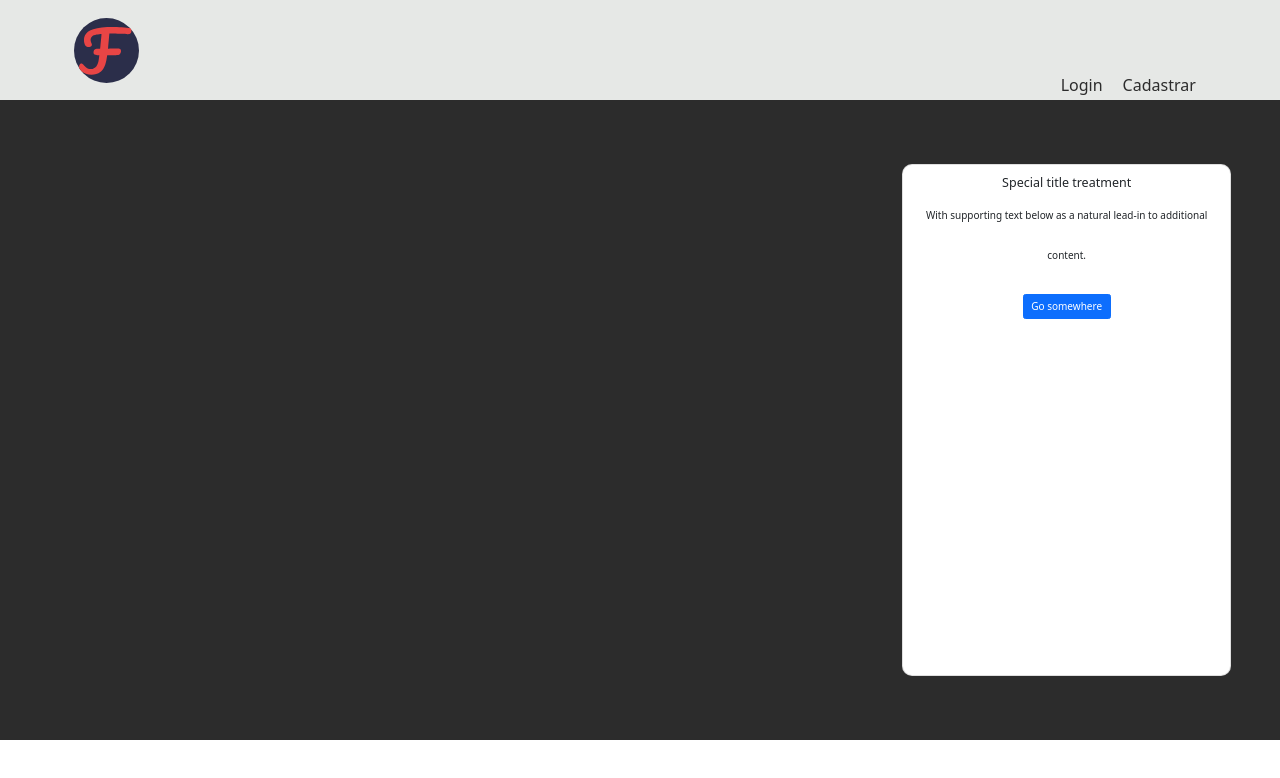
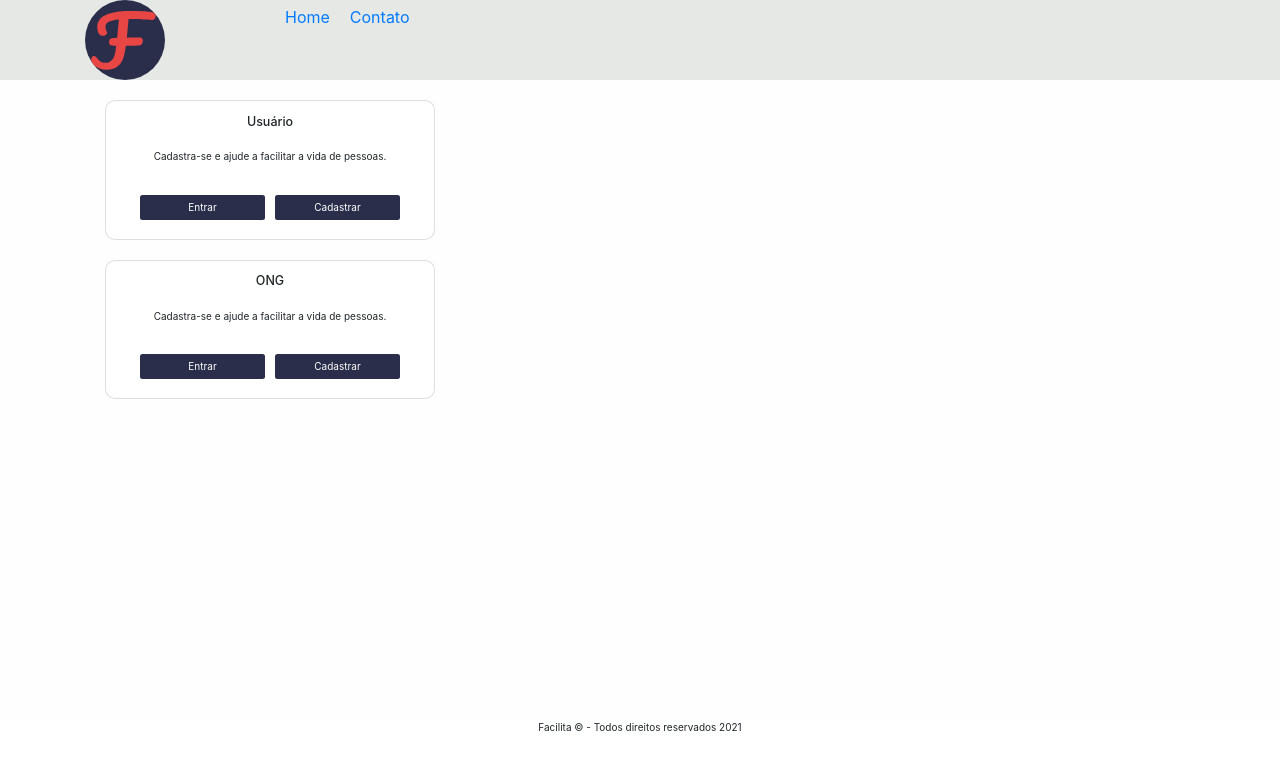
Before and after one commit to yurimoura25/facilita-front, a React (Create React App) app: page / in a window 1280 px wide. Shown: the top 778 px of the page. Built offline with nearby package versions, Linux system fonts and the light colour scheme.

Commit message:
Adicionado Context

```diff
--- a/package.json
+++ b/package.json
@@ -6,10 +6,11 @@
     "@testing-library/jest-dom": "^5.11.4",
     "@testing-library/react": "^11.1.0",
     "@testing-library/user-event": "^12.1.10",
-    "bootstrap": "^5.0.0-beta3",
+    "bootstrap": "^4.6.0",
     "formik": "^2.2.6",
     "jquery": "^3.6.0",
     "react": "^17.0.2",
+    "react-bootstrap": "^1.5.2",
     "react-dom": "^17.0.2",
     "react-router-dom": "^5.2.0",
     "react-scripts": "4.0.3",
--- a/src/App.js
+++ b/src/App.js
@@ -1,46 +1,75 @@
-import React from "react";
-import "./css/Home.css";
+import React, {useContext} from "react";
 import "./css/App.css";
+import Home from "./components/Home"
+import UserContext, {UserProvider} from './contexts/UserContext'
+import Cadastro from './components/forms/Cadastro';
+import Login from './components/forms/Login';
+
+
 import { BrowserRouter as Router, Switch, Route, Link } from "react-router-dom";
+import Container from "react-bootstrap/Container";
+import Row from "react-bootstrap/Row";
+import Col from "react-bootstrap/Col";
+import Nav from "react-bootstrap/Nav";
 
 function App() {
   return (
-    <Router>
+  <UserProvider>
       <div className="App">
-        <div className="page container-fluid">
-          <div className="header row align-items-center">
-            <div className="col-lg-2 col" id="logo">
-              <img
-                alt="Logo do site"
-                src={`${process.env.PUBLIC_URL}/img/logo.svg`}
-              />
-            </div>
-            <div className="col-lg-10 col justify-content-end">
-              <h1>Login</h1>
-              <h1>Cadastrar</h1>
-            </div>
-          </div>
-          <div className="content row">
-            <div class="col-sm-8"> </div>
-            <div class="login-cadastro col-sm-4">
-              <div class="card">
-                <div class="card-body">
-                  <h5 class="card-title">Special title treatment</h5>
-                  <p class="card-text">
-                    With supporting text below as a natural lead-in to
-                    additional content.
-                  </p>
-                  <a href="#" class="btn btn-primary">
-                    Go somewhere
-                  </a>
-                </div>
-              </div>
-            </div>
-          </div>
-        </div>
+          <Router>
+            <header>
+              <Container className="header">
+                <Row>
+                  <Col className="col" xs lg="2">
+                    <img
+                      id="logo"
+                      alt="logo do site"
+                      src={`${process.env.PUBLIC_URL}/img/logo.svg`}
+                    />
+                  </Col>
+                  <Col className="col" xs lg="auto">
+                    <Nav>
+                      <Nav.Item >
+                        <Nav.Link href="/" className="color-white" >Home</Nav.Link>
+                      </Nav.Item>
+                      <Nav.Item>
+                        <Nav.Link href="/contatos" className="color-white">Contato</Nav.Link>
+                      </Nav.Item>
+                    </Nav>
+                  </Col>
+                </Row>
+              </Container>
+            </header>
+            <main className="content text-center">
+              <Container>
+                <Row>
+                  <Col className="col" xs={9}>
+                    <Switch>
+                      <Route exact path="/">
+                        <Home />
+                      </Route>
+                      <Route path="/cadastrar"><Cadastro/></Route>
+                      <Route path="/entrar"><Login/></Route>
+                      <Route path="*">
+                        <div>Not Found 404</div>
+                      </Route>
+                    </Switch>
+                  </Col>
+                </Row>
+              </Container>
+            </main>
+            <footer>
+              <Container>
+                <Row className="d-flex align-items-end text-center">
+                  <Col className="col">Facilita © - Todos direitos reservados 2021</Col>
+                </Row>
+              </Container>
+            </footer>
+          </Router>
       </div>
-    </Router>
+  </UserProvider>
   );
 }
 
+
 export default App;
--- /dev/null
+++ b/src/components/Home.js
@@ -0,0 +1,54 @@
+import React, { useContext } from 'react';
+import '../css/Home.css'
+import {Link} from 'react-router-dom'
+import UserContext from '../contexts/UserContext'
+
+function Home() {
+    const { setOng, setUsuario } = useContext(UserContext);
+
+    return(
+        <div className="home">
+            <div className="card">
+                <div className="card-body">
+                <h5 className="card-title">Usuário</h5>
+                <p className="card-text">
+                    Cadastra-se e ajude a facilitar a vida de pessoas.
+                </p>
+                <div className="buttons">
+                <Link to="/entrar" >
+                    <button className="btn btn-primary" onClick= {() => setUsuario()}>
+                    Entrar
+                    </button>
+                </Link>
+                <Link to="/cadastrar" >
+                    <button className="btn btn-primary" onClick={() => setUsuario()}>
+                    Cadastrar
+                    </button>
+                </Link>
+                </div>
+                </div>
+            </div>
+            <div className="card">
+                <div className="card-body">
+                <h5 className="card-title">ONG</h5>
+                <p className="card-text">
+                    Cadastra-se e ajude a facilitar a vida de pessoas.
+                </p>
+                <div className="buttons">
+                <Link to="/entrar" >
+                    <button className="btn btn-primary"onClick={() => setOng()} >
+                    Entrar
+                    </button>
+                </Link>
+                <Link to="/cadastrar" >
+                    <button className="btn btn-primary" onClick={() => setOng()} >
+                    Cadastrar
+                    </button>
+                </Link>
+                </div>
+                </div>
+            </div>
+        </div>)
+}
+
+export default Home;
--- /dev/null
+++ b/src/components/forms/Cadastro.js
@@ -0,0 +1,20 @@
+import React, { useContext } from "react";
+import UserContext from '../../contexts/UserContext'
+
+
+function Cadastro() {
+  const { userInfo } = useContext(UserContext);
+  const view = userInfo.type == 'ong'? (<OngForm/>) : (<UsuarioForm/>)
+
+  return (view);
+}
+
+function OngForm() {
+  return(<h1>ONG FORM</h1>)
+}
+
+function UsuarioForm() {
+  return(<h1>USUARIO FORM</h1>)
+}
+
+export default Cadastro;
--- /dev/null
+++ b/src/components/forms/Login.js
@@ -0,0 +1,28 @@
+import Form from 'react-bootstrap/Form'
+import Button from 'react-bootstrap/Button'
+
+function Login() {
+  return (
+  <Form>
+    <Form.Group controlId="formBasicEmail">
+      <Form.Label>Email address</Form.Label>
+      <Form.Control type="email" placeholder="Enter email" />
+      <Form.Text className="text-muted">
+        We'll never share your email with anyone else.
+      </Form.Text>
+    </Form.Group>
+
+    <Form.Group controlId="formBasicPassword">
+      <Form.Label>Password</Form.Label>
+      <Form.Control type="password" placeholder="Password" />
+    </Form.Group>
+    <Form.Group controlId="formBasicCheckbox">
+      <Form.Check type="checkbox" label="Check me out" />
+    </Form.Group>
+    <Button variant="primary" type="submit">
+      Submit
+    </Button>
+  </Form>)
+}
+
+export default Login;
--- /dev/null
+++ b/src/contexts/UserContext.js
@@ -0,0 +1,37 @@
+import { createContext, useEffect, useState } from 'react'
+
+const UserContext = createContext({type: 'usuario'});
+
+export const UserProvider = ({children}) => {
+    const [userInfo, setUserInfo] = useState({});
+    const userStoragedContent = '@facilita:user_context';
+    const setOng = () => {
+        const type = {type: 'ong'};
+        setUserInfo(type);
+        localStorage.setItem(userStoragedContent, JSON.stringify(type));
+    }
+
+    const setUsuario = () => {
+        const type = {type: 'usuario'};
+        setUserInfo(type);
+        localStorage.setItem(userStoragedContent, JSON.stringify(type));
+    }
+
+    useEffect(() => {
+        const loadStoragedData = localStorage.getItem(userStoragedContent);
+        if(loadStoragedData) {
+            setUserInfo(JSON.parse(loadStoragedData));
+        } else {
+            setUserInfo({type: 'usuario'})
+        }
+    },[])
+
+    return(
+    <UserContext.Provider value={{ userInfo, setOng, setUsuario}}>
+        {children}
+    </UserContext.Provider>
+    )
+}
+
+
+export default UserContext;
--- a/src/css/App.css
+++ b/src/css/App.css
@@ -7,3 +7,50 @@ html {
     padding: 0;
     margin: 0;
 }
+
+#logo {
+    display: flex;
+    width: 10vh;
+    max-width: 8rem;
+    min-width: 6rem;
+    align-items: center;
+    justify-content: center;
+}
+
+#logo img {
+    width: 100%;
+}
+
+header {
+    display: flex;
+    justify-content: center;
+    align-items: center;
+    vertical-align: middle;
+    text-align: center;
+    width: 100vw;
+    height: 12.5vh;
+    min-height: 6rem;
+    background-color: #e6e8e6;
+    /* e6e8e6 */
+    /* B7C0EE */
+    /* a7cced */
+    /* 82a0bc */
+}
+
+
+header {
+    color: #2c2c2c;
+    display: flex;
+    height: 100%;
+    text-align: center;
+    justify-content: center;
+    align-items: flex-end;
+    line-height: 24px;
+
+}
+
+header {
+    font-size: 1.6rem;
+    font-weight: 400;
+    padding: 0px 10px;
+}
--- a/src/css/Home.css
+++ b/src/css/Home.css
@@ -1,54 +1,4 @@
-#logo {
-    display: flex;
-    width: 10vh;
-    max-width: 8rem;
-    min-width: 6rem;
-    align-items: center;
-    justify-content: center;
-}
 
-#logo img {
-    width: 100%;
-}
-
-.header {
-    display: flex;
-    justify-content: center;
-    align-items: center;
-    vertical-align: middle;
-    text-align: center;
-    width: 100vw;
-    height: 12.5vh;
-    min-height: 6rem;
-    background-color: #e6e8e6;
-    /* e6e8e6 */
-    /* B7C0EE */
-    /* a7cced */
-    /* 82a0bc */
-}
-
-.header .col-lg-2 {
-    display: flex;
-    height: 100%;
-    justify-content: center;
-}
-
-.header .col {
-    color: #2c2c2c;
-    display: flex;
-    height: 100%;
-    text-align: center;
-    justify-content: center;
-    align-items: flex-end;
-    line-height: 24px;
-
-}
-
-.header .col h1 {
-    font-size: 1.6rem;
-    font-weight: 400;
-    padding: 0px 10px;
-}
 
 .content {
     display: flex;
@@ -56,12 +6,13 @@
     margin: 0;
     width: 100vw;
     height: 80vh;
-    background-color: #2c2c2c;
+    background-color:#fefefe;
 }
 
 .content .card {
     height: 80%;
-    width: 80%;
+    width: 40%;
+    margin: 20px;
     border-radius: 10px;
     text-align: center;
     line-height: 4rem;
@@ -73,3 +24,25 @@
     justify-content: center;
     align-items: center;
 }
+.btn {
+    background-color: #2b2e4a !important;
+    border:#2b2e4a !important;
+    margin: 0 5px;
+    width: 125px;
+    height: 25px;
+}
+
+.card-body .row {
+    display: flex;
+    justify-content: center;
+    vertical-align: bottom;
+    height: 33.3%;
+}
+
+.buttons {
+    width: 100%;
+    height: auto;
+    display: flex;
+    justify-content: center;
+    vertical-align: bottom;
+}
```
Also changed, not shown: src/components/forms/FormOng.js (deleted), src/components/forms/FormUsuario.js (deleted), 1 other file (tests, documents, lock files or other folders).
